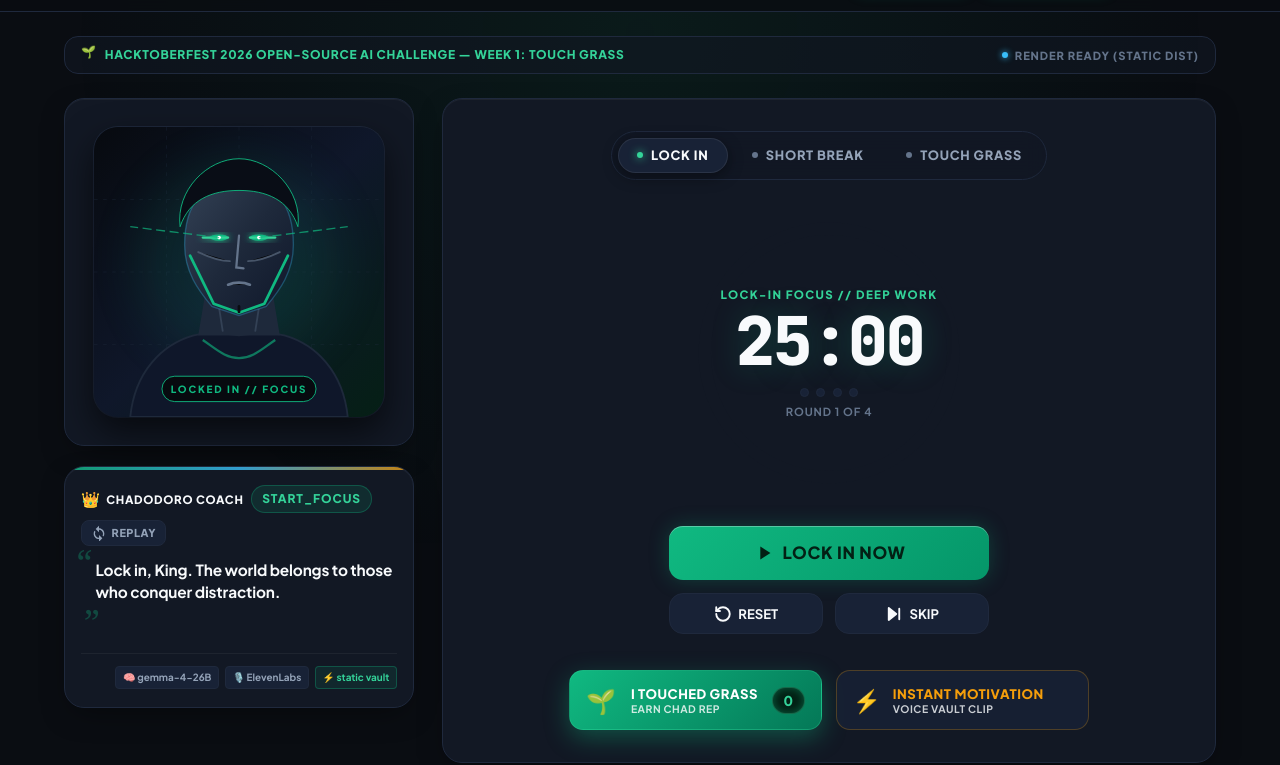
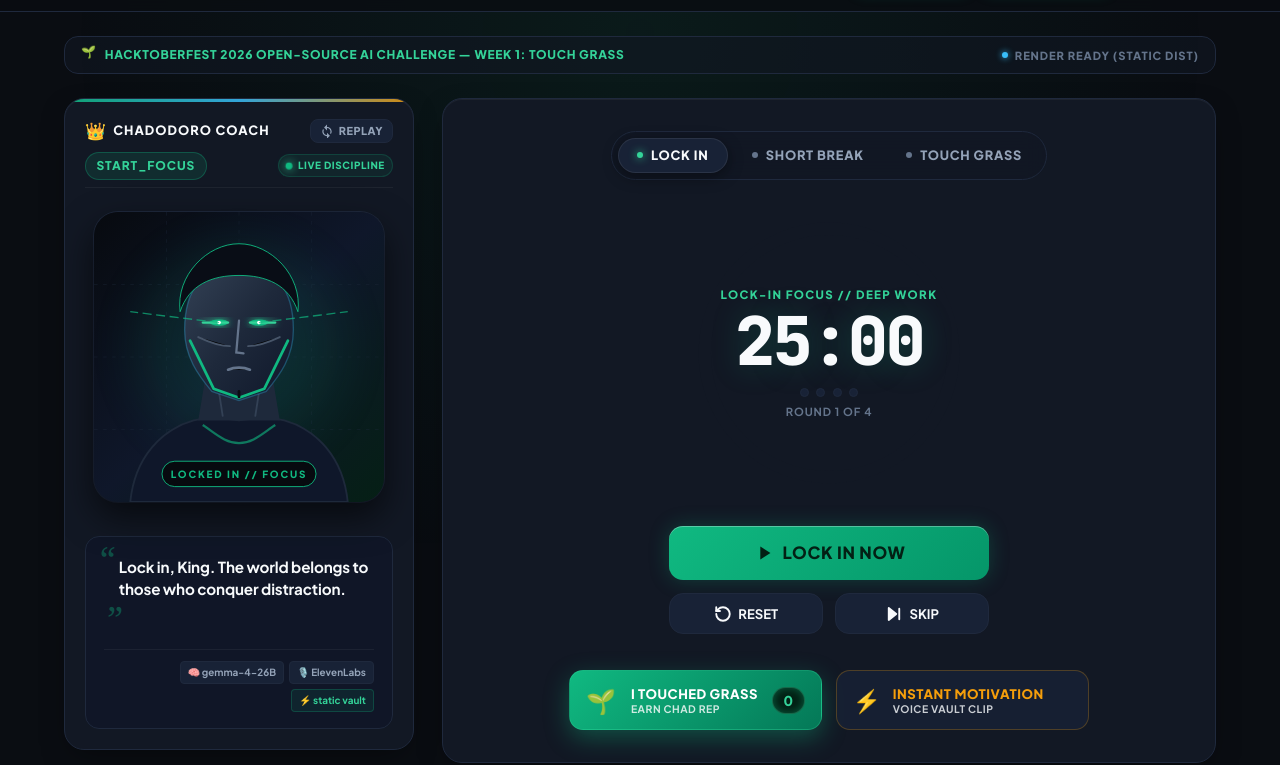
Before and after one commit to ntsd/pomodoro-chad, an Astro site: page / in a window 1280 px wide. Shown: the part 57-822 px from the top of the page. Built offline with nearby package versions, Linux system fonts and the light colour scheme; Astro itself is replaced by a stand-in of ours.

Commit message:
feat(ui): merge CHADODORO COACH and avatar into unified card with 2-row header

```diff
--- a/src/components/QuoteDisplay.astro
+++ b/src/components/QuoteDisplay.astro
@@ -1,27 +1,7 @@
 ---
 // src/components/QuoteDisplay.astro
 ---
-<div class="quote-display-card glass-card" id="quote-display-card">
-  <!-- Card Header -->
-  <div class="quote-header">
-    <div class="quote-header-left">
-      <span class="quote-coach-badge">
-        <span class="coach-avatar-mini">👑</span>
-        <span>CHADODORO COACH</span>
-      </span>
-      <span class="badge-chad" id="quote-category-badge">START_FOCUS</span>
-    </div>
-
-    <div class="quote-header-right">
-      <button class="btn-audio-replay" id="btn-quote-replay" title="Replay voice audio">
-        <svg viewBox="0 0 24 24" width="16" height="16" fill="currentColor">
-          <path d="M12 5V1L7 6l5 5V7c3.31 0 6 2.69 6 6 0 1.01-.25 1.97-.7 2.8l1.46 1.46A7.93 7.93 0 0 0 20 13c0-4.42-3.58-8-8-8zm-6 8c0-1.01.25-1.97.7-2.8L5.24 8.74A7.93 7.93 0 0 0 4 13c0 4.42 3.58 8 8 8v4l5-5-5-5v4c-3.31 0-6-2.69-6-6z" />
-        </svg>
-        <span>REPLAY</span>
-      </button>
-    </div>
-  </div>
-
+<div class="quote-speech-bubble" id="quote-display-card">
   <!-- Quote Body -->
   <div class="quote-body">
     <div class="quote-marks">“</div>
@@ -36,83 +16,30 @@
     <div class="quote-meta-ai">
       <span class="ai-tag" title="Open-Weight Gemma 4 26B on Spark">🧠 gemma-4-26B</span>
       <span class="ai-tag" id="quote-voice-tag" title="Voice generated by ElevenLabs">🎙️ ElevenLabs</span>
-      <span class="ai-tag zero-latency" id="quote-source-tag" title="Committed in Git Vault (Zero runtime API calls)">⚡ static vault</span>
+      <span class="ai-tag tag-vault">⚡ static vault</span>
     </div>
   </div>
 </div>
 
 <style>
-  .quote-display-card {
-    padding: 1.15rem 1rem;
+  .quote-speech-bubble {
+    background: rgba(15, 23, 42, 0.55);
+    border: 1px solid var(--border-subtle);
+    border-radius: var(--radius-md);
+    padding: 1rem 1.15rem;
     position: relative;
-    overflow: hidden;
     width: 100%;
-    border: 1px solid var(--border-subtle);
+    transition: all 0.25s ease;
   }
 
-  .quote-display-card::before {
-    content: '';
-    position: absolute;
-    top: 0;
-    left: 0;
-    right: 0;
-    height: 3px;
-    background: linear-gradient(90deg, var(--emerald-main) 0%, #38bdf8 50%, var(--gold-main) 100%);
-    opacity: 0.8;
-  }
-
-  .quote-header {
-    display: flex;
-    justify-content: space-between;
-    align-items: center;
-    margin-bottom: 0.75rem;
-    flex-wrap: wrap;
-    gap: 0.4rem;
-  }
-
-  .quote-header-left {
-    display: flex;
-    align-items: center;
-    gap: 0.45rem;
-  }
-
-  .quote-coach-badge {
-    display: inline-flex;
-    align-items: center;
-    gap: 0.35rem;
-    font-size: 0.72rem;
-    font-weight: 800;
-    letter-spacing: 0.06em;
-    color: var(--text-main);
-  }
-
-  .coach-avatar-mini {
-    font-size: 0.95rem;
-  }
-
-  .btn-audio-replay {
-    display: inline-flex;
-    align-items: center;
-    gap: 0.3rem;
-    background: var(--bg-surface);
-    color: var(--text-sub);
-    border: 1px solid var(--border-subtle);
-    padding: 0.25rem 0.55rem;
-    border-radius: var(--radius-sm);
-    font-size: 0.68rem;
-    font-weight: 800;
-    letter-spacing: 0.05em;
-  }
-
-  .btn-audio-replay:hover {
-    color: var(--text-main);
-    background: var(--bg-card-hover);
-    border-color: var(--emerald-main);
+  .quote-speech-bubble:hover {
+    border-color: rgba(16, 185, 129, 0.35);
+    background: rgba(15, 23, 42, 0.7);
   }
 
   .quote-body {
     position: relative;
-    margin: 0.3rem 0 0.85rem 0;
+    margin: 0.2rem 0 0.8rem 0;
   }
 
   .quote-marks {
@@ -120,7 +47,7 @@
     font-size: 2.2rem;
     line-height: 1;
     color: var(--emerald-main);
-    opacity: 0.3;
+    opacity: 0.35;
     position: absolute;
     top: -0.9rem;
     left: -0.3rem;
@@ -132,7 +59,7 @@
     font-size: 2.2rem;
     line-height: 1;
     color: var(--emerald-main);
-    opacity: 0.3;
+    opacity: 0.35;
     display: inline-block;
     vertical-align: sub;
     margin-left: 0.2rem;
@@ -140,7 +67,7 @@
   }
 
   .quote-text {
-    font-size: 0.96rem;
+    font-size: 0.95rem;
     font-weight: 700;
     line-height: 1.48;
     color: var(--text-main);
@@ -154,7 +81,7 @@
     align-items: center;
     flex-wrap: wrap;
     gap: 0.4rem;
-    padding-top: 0.75rem;
+    padding-top: 0.7rem;
     border-top: 1px solid rgba(255, 255, 255, 0.05);
   }
 
@@ -175,18 +102,18 @@
     border: 1px solid var(--border-subtle);
   }
 
-  .ai-tag.zero-latency {
-    background: rgba(16, 185, 129, 0.1);
-    border-color: rgba(16, 185, 129, 0.3);
+  .tag-vault {
     color: var(--emerald-bright);
+    background: rgba(16, 185, 129, 0.08);
+    border-color: rgba(16, 185, 129, 0.25);
   }
 
   @media (max-width: 600px) {
-    .quote-display-card {
-      padding: 1rem 0.85rem;
+    .quote-speech-bubble {
+      padding: 0.9rem 0.85rem;
     }
     .quote-text {
-      font-size: 0.92rem;
+      font-size: 0.9rem;
       padding-left: 0.7rem;
     }
     .quote-footer {
--- a/src/pages/index.astro
+++ b/src/pages/index.astro
@@ -23,14 +23,40 @@ import SettingsModal from '../components/SettingsModal.astro';
 
     <!-- Main Dashboard Grid -->
     <div class="dashboard-grid">
-      <!-- Left Column: Avatar & Stage -->
+      <!-- Left Column: Unified Chad Coach & Avatar Stage -->
       <div class="col-stage">
-        <div class="avatar-box glass-card">
-          <Avatar />
+        <div class="coach-unified-card glass-card">
+          <!-- Card Header -->
+          <div class="coach-header">
+            <div class="coach-header-top">
+              <div class="coach-title-wrap">
+                <span class="coach-icon">👑</span>
+                <h3 class="coach-title">CHADODORO COACH</h3>
+              </div>
+              <button class="btn-audio-replay" id="btn-quote-replay" title="Replay voice audio">
+                <svg viewBox="0 0 24 24" width="14" height="14" fill="currentColor">
+                  <path d="M12 5V1L7 6l5 5V7c3.31 0 6 2.69 6 6 0 1.01-.25 1.97-.7 2.8l1.46 1.46A7.93 7.93 0 0 0 20 13c0-4.42-3.58-8-8-8zm-6 8c0-1.01.25-1.97.7-2.8L5.24 8.74A7.93 7.93 0 0 0 4 13c0 4.42 3.58 8 8 8v4l5-5-5-5v4c-3.31 0-6-2.69-6-6z" />
+                </svg>
+                <span>REPLAY</span>
+              </button>
+            </div>
+            <div class="coach-header-sub">
+              <span class="badge-chad" id="quote-category-badge">START_FOCUS</span>
+              <span class="coach-status-pill">
+                <span class="pulse-emerald"></span>
+                <span>LIVE DISCIPLINE</span>
+              </span>
+            </div>
+          </div>
+
+          <!-- GigaChad Avatar Stage Area -->
+          <div class="coach-avatar-area">
+            <Avatar />
+          </div>
+
+          <!-- Coach Speech Quote Section -->
+          <QuoteDisplay />
         </div>
-
-        <!-- Latest Coach Quote Card (Slimmer) -->
-        <QuoteDisplay />
       </div>
 
       <!-- Right Column: Timer & Controls & Provenance -->
@@ -206,11 +232,125 @@ import SettingsModal from '../components/SettingsModal.astro';
     gap: 1.25rem;
   }
 
-  .avatar-box {
-    padding: 1.75rem 1rem;
+  /* Unified Coach Card */
+  .coach-unified-card {
+    padding: 1.25rem;
+    display: flex;
+    flex-direction: column;
+    gap: 0.85rem;
+    position: relative;
+    overflow: hidden;
+  }
+
+  .coach-unified-card::before {
+    content: '';
+    position: absolute;
+    top: 0;
+    left: 0;
+    right: 0;
+    height: 3px;
+    background: linear-gradient(90deg, var(--emerald-main) 0%, #38bdf8 50%, var(--gold-main) 100%);
+    opacity: 0.85;
+  }
+
+  .coach-header {
+    display: flex;
+    flex-direction: column;
+    gap: 0.55rem;
+  }
+
+  .coach-header-top {
+    display: flex;
+    justify-content: space-between;
+    align-items: center;
+    gap: 0.5rem;
+  }
+
+  .coach-title-wrap {
     display: flex;
     align-items: center;
+    gap: 0.45rem;
+  }
+
+  .coach-icon {
+    font-size: 1.05rem;
+    line-height: 1;
+  }
+
+  .coach-title {
+    font-size: 0.8rem;
+    font-weight: 800;
+    letter-spacing: 0.08em;
+    color: var(--text-main);
+    white-space: nowrap;
+    margin: 0;
+  }
+
+  .coach-header-sub {
+    display: flex;
+    justify-content: space-between;
+    align-items: center;
+    gap: 0.5rem;
+    padding-bottom: 0.45rem;
+    border-bottom: 1px solid rgba(255, 255, 255, 0.05);
+  }
+
+  .coach-status-pill {
+    display: inline-flex;
+    align-items: center;
+    gap: 0.35rem;
+    font-size: 0.62rem;
+    font-weight: 800;
+    letter-spacing: 0.06em;
+    color: var(--emerald-bright);
+    background: rgba(16, 185, 129, 0.08);
+    border: 1px solid rgba(16, 185, 129, 0.2);
+    padding: 0.18rem 0.45rem;
+    border-radius: 999px;
+  }
+
+  .pulse-emerald {
+    width: 6px;
+    height: 6px;
+    border-radius: 50%;
+    background: var(--emerald-main);
+    box-shadow: 0 0 8px var(--emerald-bright);
+    animation: pulseDot 2s infinite ease-in-out;
+  }
+
+  @keyframes pulseDot {
+    0%, 100% { opacity: 0.4; transform: scale(0.9); }
+    50% { opacity: 1; transform: scale(1.15); }
+  }
+
+  .btn-audio-replay {
+    display: inline-flex;
+    align-items: center;
+    gap: 0.3rem;
+    background: var(--bg-surface);
+    color: var(--text-sub);
+    border: 1px solid var(--border-subtle);
+    padding: 0.25rem 0.55rem;
+    border-radius: var(--radius-sm);
+    font-size: 0.68rem;
+    font-weight: 800;
+    letter-spacing: 0.05em;
+    cursor: pointer;
+    transition: all 0.2s ease;
+    white-space: nowrap;
+  }
+
+  .btn-audio-replay:hover {
+    color: var(--text-main);
+    background: var(--bg-card-hover);
+    border-color: var(--emerald-main);
+  }
+
+  .coach-avatar-area {
+    padding: 0.65rem 0 1.25rem 0;
+    display: flex;
     justify-content: center;
+    align-items: center;
   }
 
   /* Wide Chad Rules of Discipline */
```
